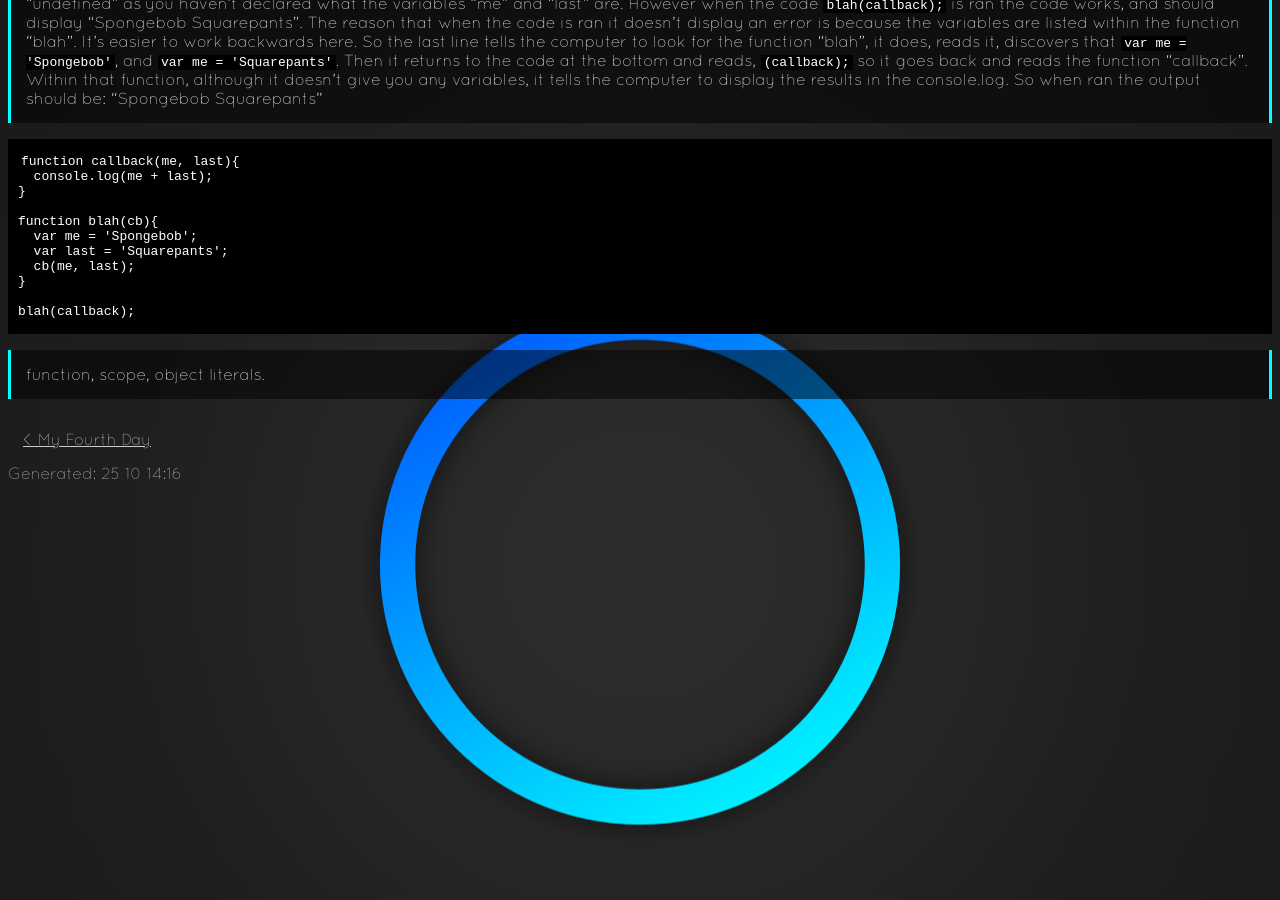
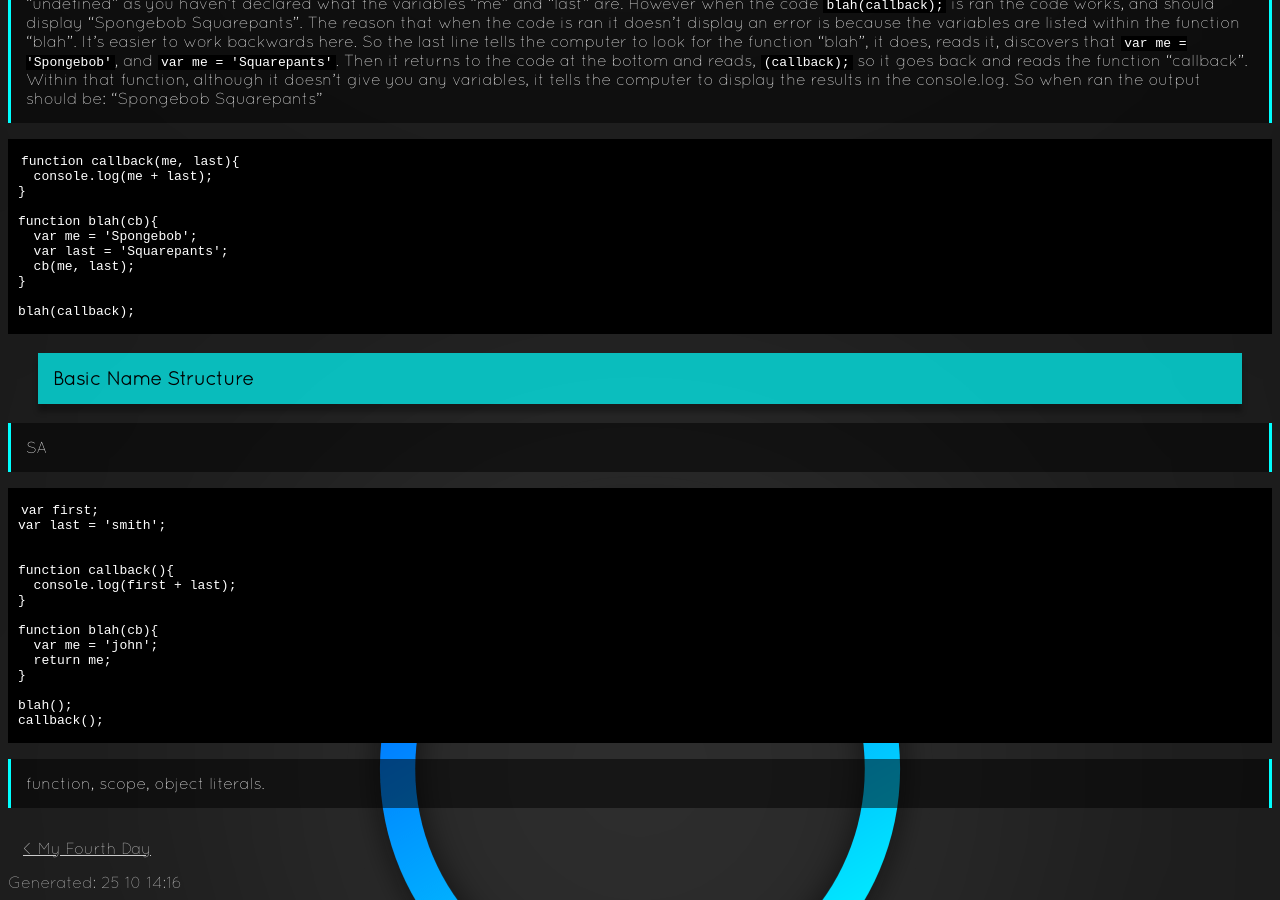
Before and after one commit to boffnoff/boffnoff.github.com, a Jekyll site: the page built from _posts/2013-10-25-last-and-final-day.md, in a window 1280 px wide and 900 px high, scrolled down 1762 px. Built offline with Jekyll 4.4.1, drawn with Linux system fonts in a browser that asks for light colours.

Commit message:
finished Spongebob Squarepants bit, started on the name structure

```diff
--- a/_posts/2013-10-25-last-and-final-day.md
+++ b/_posts/2013-10-25-last-and-final-day.md
@@ -97,8 +97,26 @@ function, although it doesn't give you any variables, it tells the computer to d
 
 
 
+###Basic Name Structure
+
+SA
 
 
+    var first;
+    var last = 'smith';
+
+
+    function callback(){
+      console.log(first + last);
+    }
+
+    function blah(cb){
+      var me = 'john';
+      return me;
+    }
+
+    blah();
+    callback();
 
 
 
```
